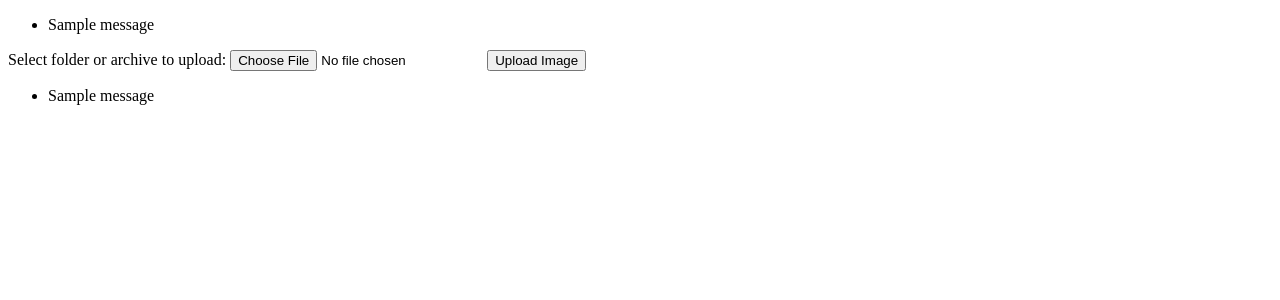
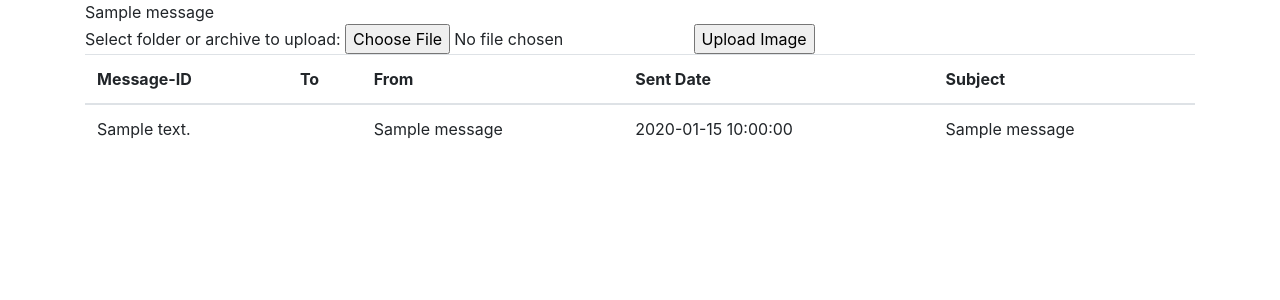
Before and after one commit to ConnorD/return-path-interview, a Flask app: page / in a window 1280 px wide. Shown: the top 300 px of the page. Run offline with Flask 2, Linux system fonts and the light colour scheme; tables that the repository leaves empty hold one stand-in row (values such as "Sample post"); one stand-in notice (Sample message) is shown; some libraries are stand-ins or nearby versions.

Commit message:
some final touches

```diff
--- a/templates/base.html
+++ b/templates/base.html
@@ -1,28 +1,24 @@
 <!DOCTYPE html>
-<html lang="{{ locale }}">
-
+<html lang="en">
 <head>
-    <meta charset="utf-8">
-    <!--<meta name="viewport" content="width=device-width, initial-scale=1, shrink-to-fit=no">-->
-    <meta name="viewport" content="width=device-width, initial-scale=1">
-    <meta name="description" content="">
-    <meta name="author" content="">
+    <link rel="stylesheet" href="https://stackpath.bootstrapcdn.com/bootstrap/4.1.0/css/bootstrap.min.css"
+        integrity="sha384-9gVQ4dYFwwWSjIDZnLEWnxCjeSWFphJiwGPXr1jddIhOegiu1FwO5qRGvFXOdJZ4" crossorigin="anonymous">
 
     <title>{% block title %}{% endblock %} | Return Path</title>
 </head>
-
-<body class="{{ body_class }}">
-    {% with messages = get_flashed_messages() %}
-    {% if messages %}
-    <ul class=flashes>
-        {% for message in messages %}
-            <li>{{ message }}</li>
-        {% endfor %}
-    </ul>
-    {% endif %}
-    {% endwith %}
+<body>
     {% block container %}
         <div class="main container">
+            {% with messages = get_flashed_messages(true) %}
+            <div id="flashes">
+                {% if messages %}
+                    {% for category, message in messages %}
+                        {{ message }}
+                    {% endfor %}
+                {%endif %}
+            </div>
+            {% endwith %}
+
             {% block body %}
                 {% block content %}
                     {{ content }}
@@ -33,8 +29,6 @@
     <footer class="bd-footer">
 
     </footer>
-
-    <div id="modal" class="modal" role="dialog" aria-hidden="true"></div>
 
     {% block script %}
         {% if csrf_token %}
@@ -51,6 +45,9 @@
             </script>
         {% endif %}
     {% endblock %}
+
+    <script src="https://stackpath.bootstrapcdn.com/bootstrap/4.1.0/js/bootstrap.min.js"
+        integrity="sha384-uefMccjFJAIv6A+rW+L4AHf99KvxDjWSu1z9VI8SKNVmz4sk7buKt/6v9KI65qnm"
+        crossorigin="anonymous"></script>
 </body>
-
 </html>
--- a/templates/upload.html
+++ b/templates/upload.html
@@ -7,9 +7,20 @@
     <input type="submit" value="Upload Image" name="submit">
 </form>
 
-<ul>
-    {% for m in messages %}
-        <li>{{ m.subject }}</li>
-    {% endfor %}
-</ul>
+<table class="table">
+    <thead>
+        <tr><th>Message-ID</th><th>To</th><th>From</th><th>Sent Date</th><th>Subject</th></tr>
+    </thead>
+    <tbody>
+        {% for m in messages %}
+            <tr>
+                <td>{{ m.message_id }}</td>
+                <td><{{ m.to_address }}></td>
+                <td>{{ m.from_name }} <{{ m.from_address }}></td>
+                <td>{{ m.sent_date }}</td>
+                <td>{{ m.subject }}</td>
+            </tr>
+        {% endfor %}
+    </tbody>
+</table>
 {% endblock %}
```
Lines whose indentation alone changed are shown as unchanged.
